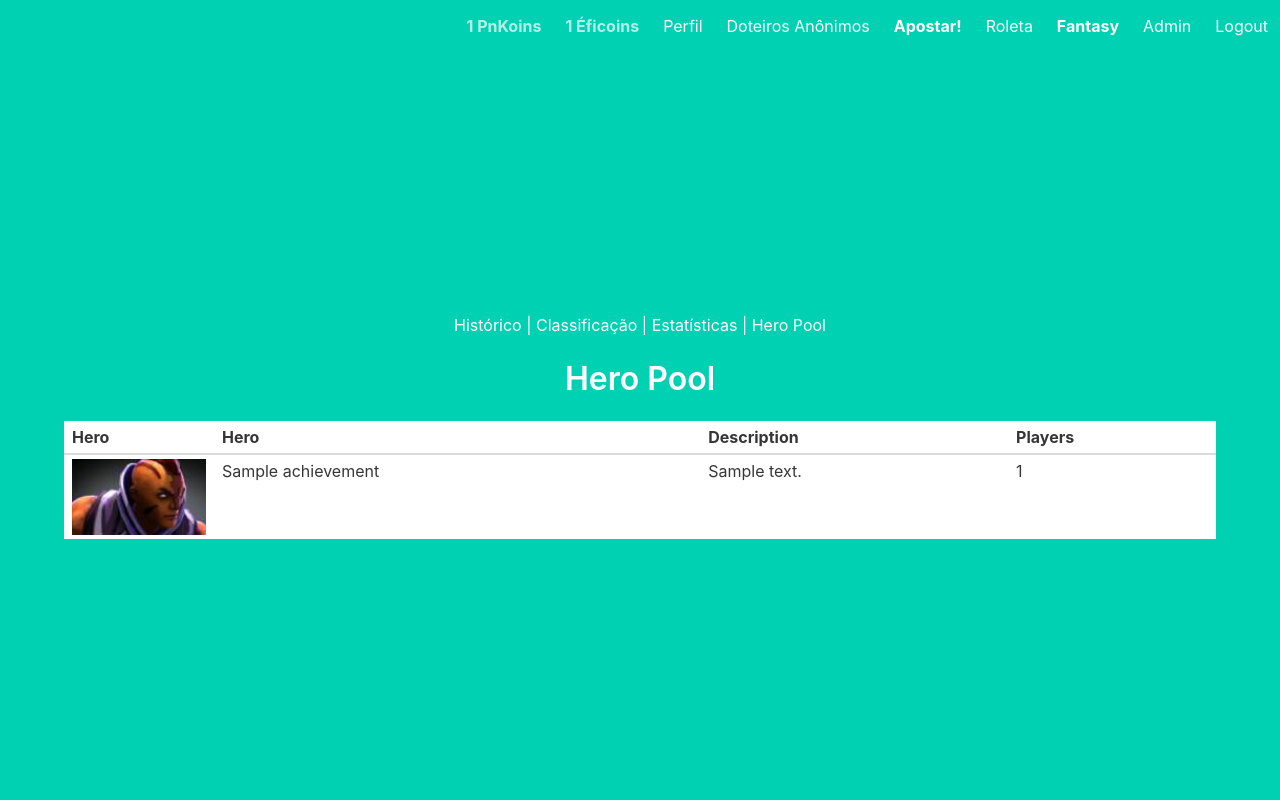
After one commit to bsguedes/pnkasino, a Flask app: page /pool in a window 1280 px wide. The commit adds this page. Run offline with Flask 2, Linux system fonts and the light colour scheme; a user stored in the database is signed in; tables that the repository leaves empty hold one stand-in row (values such as "Sample post").

Commit message:
achievements page

```diff
--- a/admin.py
+++ b/admin.py
@@ -205,7 +205,7 @@ def refund_fantasy():
 def regulate():
     if current_user.is_admin_user():
         for user in User.query.all():
-            user.pnkoins = user.earnings + 43000
+            user.pnkoins = user.earnings + user.roulette_earnings - user.finished_bets_without_cashback() + 43000
             db.session.commit()
         return redirect(url_for('admin.index'))
     else:
--- a/main.py
+++ b/main.py
@@ -8,6 +8,8 @@ from models.option import Option
 from models.bet import Bet
 from models.card import Card
 from models.league import League
+from models.achievement import Achievement
+from models.achievement_user import AchievementUser
 from admin import league_states
 from app import db
 from itertools import groupby
@@ -140,6 +142,39 @@ def card_dict(card_id, bought_at, user):
     return None
 
 
+@main.route('/pool')
+@login_required
+def pool():
+    achievements_user = [au.as_json() for au in AchievementUser.query.filter_by(user_id=current_user.id)]
+    achievements = [a.as_json() for a in Achievement.query.all()]
+    achievement_ids_user = [u['achievement_id'] for u in achievements_user]
+
+    hero_pool = []
+
+    for achievement in achievements:
+        if achievement['id'] in achievement_ids_user:
+            hero_pool.append(
+                {
+                    'hero_id': achievement['hero_id'],
+                    'hero_name': achievement['hero_name'],
+                    'description': achievement['description'],
+                    'earned_count': achievement['earned_count'],
+                    'has_earned': True
+                })
+        else:
+            hero_pool.append(
+                {
+                    'hero_id': achievement['hero_id'],
+                    'hero_name': achievement['hero_name'],
+                    'description': None,
+                    'earned_count': achievement['earned_count'],
+                    'has_earned': False
+                })
+
+    hero_pool = sorted(hero_pool, key=lambda e: (not e['has_earned'], -e['earned_count']))
+
+    return render_template('pool.html', achievements=hero_pool)
+
 @main.route('/ranking')
 @login_required
 def ranking():
--- a/models/achievement_user.py
+++ b/models/achievement_user.py
@@ -19,6 +19,7 @@ class AchievementUser(db.Model):
         return {
             'hero': self.achievement.hero_name,
             'id': self.achievement.hero_id,
+            'achievement_id': self.achievement.id,
             'description': description,
             'created_at': self.created_at
         }
--- a/templates/achievement.html
+++ b/templates/achievement.html
@@ -48,7 +48,7 @@
 
 
 <br/>
-<h2 align="left">Existing categories</h2>
+<h2 align="left">Existing Achievements</h2>
 <br/>
 
 <table class="table is-narrow table-striped table-responsive table-bordered is-fullwidth">
--- a/templates/base.html
+++ b/templates/base.html
@@ -94,6 +94,10 @@
             <a href="{{ url_for('main.stats') }}">
                 Estatísticas
             </a>
+            |
+            <a href="{{ url_for('main.pool') }}">
+                Hero Pool
+            </a>
             <br/>
             <br/>
 
--- /dev/null
+++ b/templates/pool.html
@@ -0,0 +1,42 @@
+<!-- templates/index.html -->
+
+{% extends "base.html" %}
+
+{% block content %}
+
+<h1 class="title">
+    Hero Pool
+</h1>
+
+<table class="table is-narrow table-striped table-responsive table-bordered is-fullwidth">
+    <thead>
+    <tr>
+        <th>Hero</th>
+        <th>Hero</th>
+        <th>Description</th>
+        <th>Players</th>
+    </tr>
+    </thead>
+    <tbody>
+    {% for item in achievements %}
+    <tr>
+        <td style="color:#212121;font-weight:bold">
+            <figure class="image is-16by9">
+                <img src="https://raw.githubusercontent.com/bsguedes/pnkasino/master/heroes/{{item['hero_id']}}.jpg"/>
+            </figure>
+        </td>
+        {% if item['has_earned'] %}
+        <td style="color:#363636">{{item['hero_name']}}</td>
+        <td style="color:#363636">{{item['description']}}</td>
+        <td style="color:#363636">{{item['earned_count']}}</td>
+        {% else %}
+        <td style="color:#777777">{{item['hero_name']}}</td>
+        <td style="color:#777777"><i>Não disponível</i></td>
+        <td style="color:#363636">{{item['earned_count']}}</td>
+        {% endif %}
+    </tr>
+    {% endfor %}
+    </tbody>
+</table>
+
+{% endblock %}
--- a/templates/profile.html
+++ b/templates/profile.html
@@ -115,8 +115,6 @@
             {% for scrap in user['scraps'] %}
 
             <article class="media">
-
-
                 <figure class="media-left">
                     <p class="image is-48x48">
                         {% if scrap['is_anonymous'] %}
```
